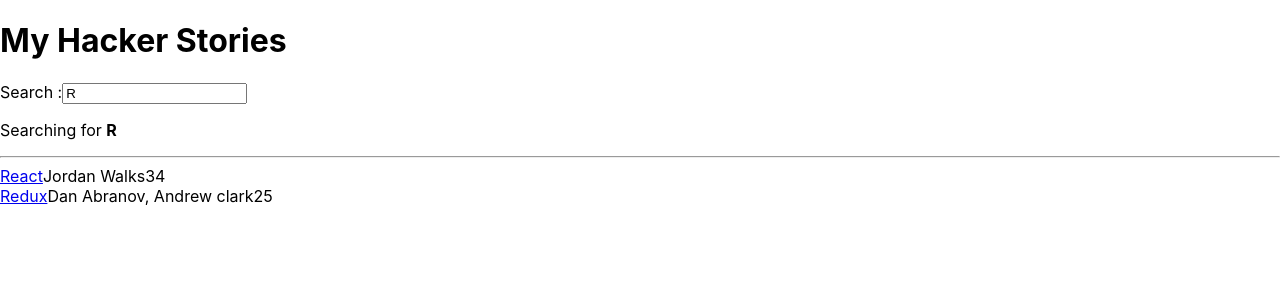
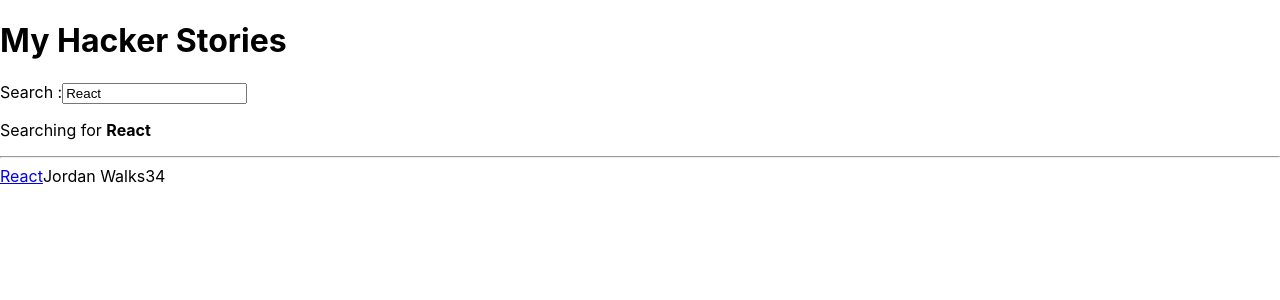
Before and after one commit to sum1112/my-app, a React (Create React App) app: page / in a window 1280 px wide. Shown: the top 300 px of the page. Built offline with nearby package versions, Linux system fonts and the light colour scheme.

Commit message:
Add local Storage

```diff
--- a/src/App.js
+++ b/src/App.js
@@ -4,6 +4,7 @@ const Search = ({searchTerm, onSearch}) => {
   console.log('render');
   const handleChange = event => {
     onSearch(event);
+    localStorage.setItem('search', event.target.value);
   }
   return (<div>
     <label htmlFor='search'>Search :</label>
@@ -17,7 +18,9 @@ const Search = ({searchTerm, onSearch}) => {
 
 const App = () => {
 
-  var [searchTerm, setSearchTerm] = React.useState('R');
+  var [searchTerm, setSearchTerm] = React.useState(
+    localStorage.getItem('search') || 'React'
+  );
   const handleSearch = event => {
     setSearchTerm(event.target.value);
   }
```
